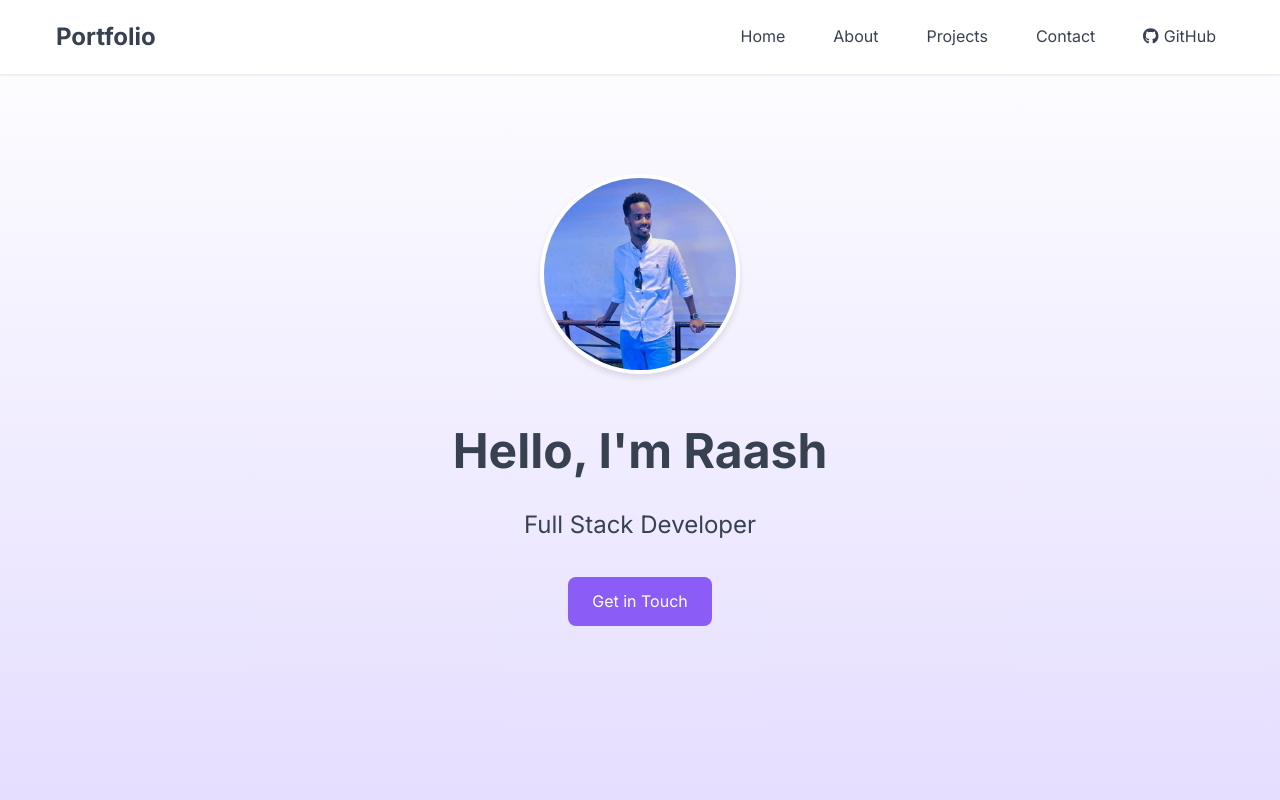
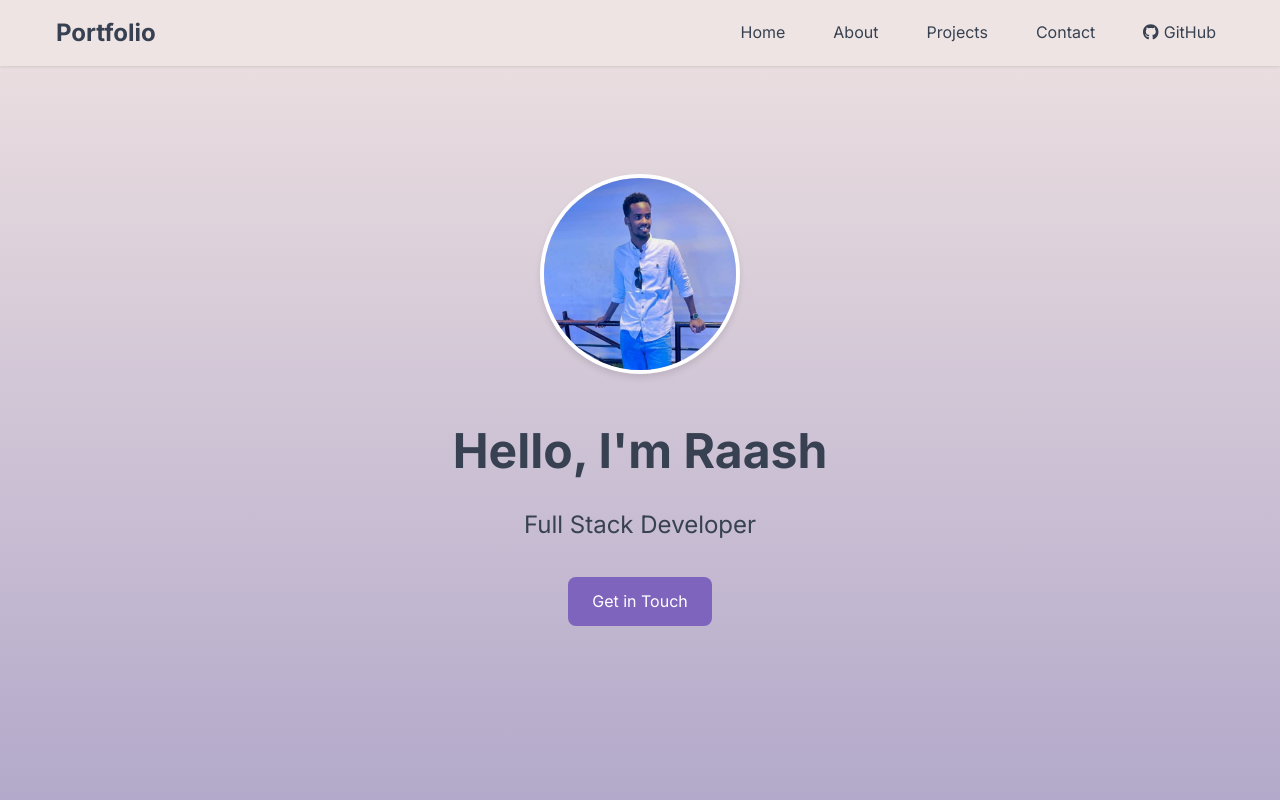
Before and after one commit to Raash12/Ptofile, a React (Vite) app: page / in a window 1280 px wide. Shown: the top 800 px of the page. Built offline with nearby package versions, Linux system fonts and the light colour scheme.

Commit message:
update colors

```diff
--- a/src/App.css
+++ b/src/App.css
@@ -447,3 +447,153 @@ body {
     font-size: 16px; /* Prevents iOS zoom on focus */
   }
 }
+* {
+  margin: 0;
+  padding: 0;
+  box-sizing: border-box;
+}
+
+:root {
+  --primary-color: #7e64bc;
+  --secondary-color: #b3a9ca;
+  --accent-color: #bfa7e6;
+  --text-color: #374151;
+  --background-color: #efe2e2;
+  --border-color: #8a97b1;
+  --shadow-color: rgba(0, 0, 0, 0.1);
+}
+
+body {
+  font-family: -apple-system, BlinkMacSystemFont, 'Segoe UI', Roboto, Oxygen,
+    Ubuntu, Cantarell, 'Open Sans', 'Helvetica Neue', sans-serif;
+  line-height: 1.6;
+  color: var(--text-color);
+}
+
+/* Navigation - Mobile First Approach */
+.nav {
+  position: fixed;
+  top: 0;
+  left: 0;
+  width: 100%;
+  background: rgba(239, 228, 228, 0.95);
+  backdrop-filter: blur(8px);
+  box-shadow: 0 1px 3px var(--shadow-color);
+  z-index: 1000;
+}
+
+.nav-container {
+  max-width: 1200px;
+  margin: 0 auto;
+  padding: 0.75rem 1rem;
+  display: flex;
+  justify-content: space-between;
+  align-items: center;
+  flex-wrap: wrap;
+}
+
+.nav-logo {
+  font-size: 1.5rem;
+  font-weight: bold;
+  text-decoration: none;
+  color: var(--text-color);
+}
+
+/* Mobile Navigation */
+.nav-links {
+  display: none;
+  width: 100%;
+  flex-direction: column;
+  padding: 0.5rem 0;
+  background: var(--background-color);
+}
+
+.nav-links.active {
+  display: flex;
+}
+
+.nav-link {
+  display: block;
+  padding: 0.75rem 1rem;
+  text-decoration: none;
+  color: var(--text-color);
+  transition: all 0.3s ease;
+  border-bottom: 1px solid var(--border-color);
+}
+
+.nav-link:last-child {
+  border-bottom: none;
+}
+
+.nav-link:hover {
+  background-color: var(--secondary-color);
+  color: var(--primary-color);
+}
+
+/* Mobile Menu Button */
+.mobile-menu-toggle {
+  display: block;
+  padding: 0.5rem;
+  background: none;
+  border: none;
+  color: var(--text-color);
+  cursor: pointer;
+  transition: color 0.3s ease;
+}
+
+.mobile-menu-toggle:hover {
+  color: var(--primary-color);
+}
+
+/* Desktop Navigation */
+@media (min-width: 768px) {
+  .mobile-menu-toggle {
+    display: none;
+  }
+
+  .nav-links {
+    display: flex;
+    width: auto;
+    flex-direction: row;
+    background: none;
+    padding: 0;
+    gap: 2rem;
+  }
+
+  .nav-link {
+    border: none;
+    padding: 0.5rem;
+  }
+
+  .nav-link:hover {
+    background: none;
+  }
+}
+
+
+/* Additional Mobile Responsiveness */
+@media (orientation: portrait) {
+  .hero-content {
+    padding-top: 5rem;
+  }
+
+  .projects-grid {
+    grid-template-columns: 1fr;
+    padding: 0 1rem;
+  }
+
+  .about-content {
+    grid-template-columns: 1fr;
+    gap: 2rem;
+    padding: 0 1rem;
+  }
+
+  .contact-form {
+    padding: 0 1rem;
+  }
+
+  .form-input,
+  .form-textarea {
+    font-size: 16px;
+  }
+}
--- a/src/components/Navigation.jsx
+++ b/src/components/Navigation.jsx
@@ -1,21 +1,31 @@
+import React, { useState } from 'react';
 import { Link } from 'react-router-dom';
 import { FontAwesomeIcon } from '@fortawesome/react-fontawesome';
 import { faGithub } from '@fortawesome/free-brands-svg-icons';
 
 const Navigation = () => {
+  const [isOpen, setIsOpen] = useState(false);
+
+  const toggleNav = () => {
+    setIsOpen(!isOpen);
+  };
+
   return (
     <nav className="nav">
       <div className="nav-container">
         <Link to="/" className="nav-logo">Portfolio</Link>
-        <div className="nav-links">
-          <Link to="/" className="nav-link">Home</Link>
-          <Link to="/about" className="nav-link">About</Link>
-          <Link to="/projects" className="nav-link">Projects</Link>
-          <Link to="/contact" className="nav-link">Contact</Link>
-          <a href="https://github.com/Raash12" className="nav-link" target="_blank" rel="noopener noreferrer">
+        <button className="mobile-menu-toggle" onClick={toggleNav}>
+          &#9776; {/* Hamburger Icon */}
+        </button>
+        <div className={`nav-links ${isOpen ? 'active' : ''}`}>
+          <Link to="/" className="nav-link" onClick={toggleNav}>Home</Link>
+          <Link to="/about" className="nav-link" onClick={toggleNav}>About</Link>
+          <Link to="/projects" className="nav-link" onClick={toggleNav}>Projects</Link>
+          <Link to="/contact" className="nav-link" onClick={toggleNav}>Contact</Link>
+          <a href="https://github.com/Raash12" className="nav-link" target="_blank" rel="noopener noreferrer" onClick={toggleNav}>
             <FontAwesomeIcon icon={faGithub} style={{ marginRight: '5px' }} />
             GitHub
-          </a>
+          </a> {/* GitHub Profile Link */}
         </div>
       </div>
     </nav>
--- a/src/pages/Projects.jsx
+++ b/src/pages/Projects.jsx
@@ -10,7 +10,7 @@ const Projects = () => {
       title: 'Task Manager',
       description: 'A productivity app for managing daily tasks and projects.',
       image: 'https://images.unsplash.com/photo-1487058792275-0ad4aaf24ca7',
-      tags: ['React', 'Redux', 'Firebase']
+      tags: ['React', 'node js ', 'Mongodb']
     },
     {
       title: 'Portfolio Website',
```
